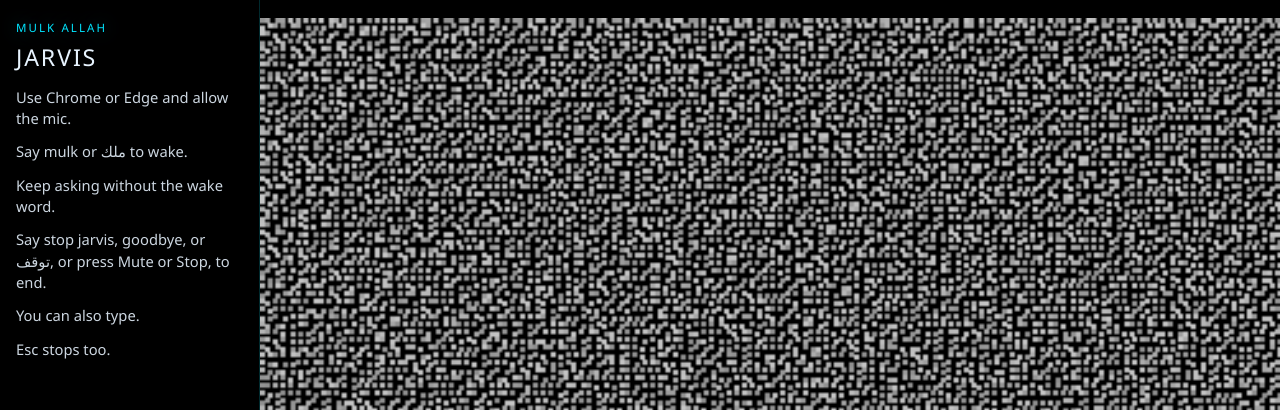
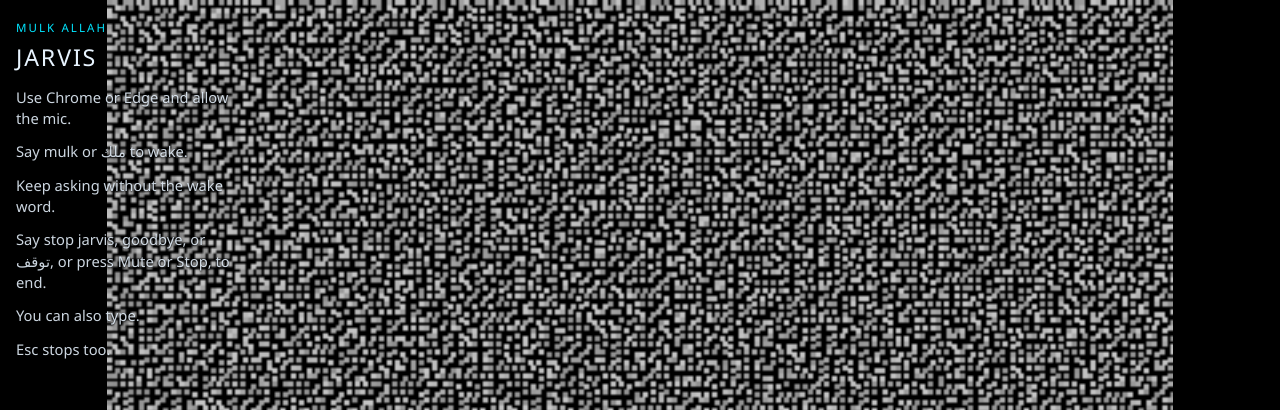
Before and after one commit to mulkallah7703/mulk-jarvis-python, a Next.js app: page / in a window 1280 px wide. Shown: the top 410 px of the page. Built offline with nearby package versions, Linux system fonts and the light colour scheme; no server answers.

Commit message:
Lay the instructions over a full-screen hologram.
The portrait canvas covers the viewport. The left column keeps its place and width, with no panel fill or border, and the controls stay over the hologram.

Co-authored-by: Malak Allah Ali Ali Mohammed Al-sadi <mulkallah7@gmail.com>

```diff
--- a/app/globals.css
+++ b/app/globals.css
@@ -53,33 +53,34 @@ button {
 }
 
 .brand-panel {
+  position: relative;
   flex: 0 0 260px;
   width: 260px;
   height: 100%;
   min-width: 0;
-  overflow-x: hidden;
-  overflow-y: auto;
+  overflow: visible;
   padding: max(20px, env(safe-area-inset-top)) 18px 20px max(16px, env(safe-area-inset-left));
-  background: rgba(0, 0, 0, 0.82);
-  border-right: 1px solid rgba(0, 229, 255, 0.18);
+  background: transparent;
+  border: none;
   z-index: 3;
 }
 
 .stage-wrap {
   position: relative;
+  z-index: 1;
   flex: 1 1 auto;
   min-width: 0;
   height: 100%;
 }
 
 .jarvis-hologram-canvas {
-  position: absolute;
+  position: fixed;
   inset: 0;
   z-index: 0;
   display: block;
-  width: 100%;
-  height: 100%;
-  max-width: 100%;
+  width: 100vw;
+  height: 100vh;
+  height: 100dvh;
   object-fit: contain;
   object-position: center center;
   background: #000;
@@ -108,7 +109,7 @@ button {
   text-transform: uppercase;
   font-size: 0.72rem;
   line-height: 1.4;
-  text-shadow: 0 0 18px rgba(0, 229, 255, 0.35);
+  text-shadow: 0 1px 2px rgba(0, 0, 0, 0.95), 0 0 10px rgba(0, 0, 0, 0.8);
   overflow-wrap: break-word;
 }
 
@@ -121,6 +122,7 @@ h1 {
   line-height: 1.15;
   text-transform: uppercase;
   overflow-wrap: anywhere;
+  text-shadow: 0 1px 2px rgba(0, 0, 0, 0.95), 0 0 10px rgba(0, 0, 0, 0.8);
 }
 
 .instructions {
@@ -141,6 +143,7 @@ h1 {
   margin: 0;
   white-space: normal;
   overflow: visible;
+  text-shadow: 0 1px 2px rgba(0, 0, 0, 0.95), 0 0 10px rgba(0, 0, 0, 0.8);
 }
 
 .interim,
@@ -309,8 +312,8 @@ input:focus-visible {
     width: 100%;
     height: auto;
     overflow: visible;
-    border-right: none;
-    border-bottom: 1px solid rgba(0, 229, 255, 0.18);
+    background: transparent;
+    border: none;
     padding: max(16px, env(safe-area-inset-top)) 16px 16px max(14px, env(safe-area-inset-left));
   }
 
--- a/components/jarvis-app.tsx
+++ b/components/jarvis-app.tsx
@@ -670,6 +670,7 @@ export function JarvisApp() {
 
   return (
     <main className="shell">
+      <ParticleHologram mode={hologramMode(view)} energy={hologramEnergy(view)} />
       <aside className="brand-panel">
         <p className="eyebrow">Mulk Allah</p>
         <h1>Jarvis</h1>
@@ -688,7 +689,6 @@ export function JarvisApp() {
         </ul>
       </aside>
       <div className="stage-wrap">
-        <ParticleHologram mode={hologramMode(view)} energy={hologramEnergy(view)} />
         <div className="hud">
         <div className="bottom-panel">
           <section
```
